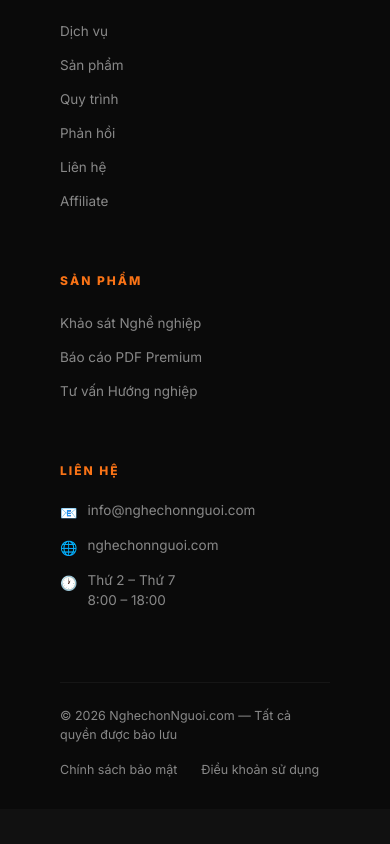
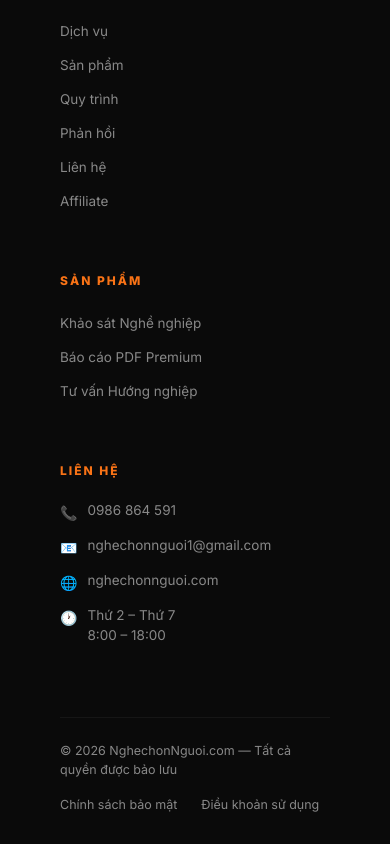
Before and after one commit to nghechonnguoi/ncn-academy, a Next.js app in the folder apps/web/: page / in a window 390 px wide. Shown: the part 9350-10194 px from the top of the page. Before the commit the page ends 10159 px from the top, so only its background shows below. Built offline with nearby package versions, Linux system fonts and the light colour scheme.

Commit message:
feat: add phone 0986864591 and email to footer contact section

```diff
--- a/apps/web/src/components/layout/footer.tsx
+++ b/apps/web/src/components/layout/footer.tsx
@@ -39,8 +39,12 @@
           <div>
             <h4 className="text-[12px] font-extrabold tracking-[2px] uppercase text-ncn-orange mb-[20px]">Liên hệ</h4>
             <div className="flex items-start gap-[10px] mb-[12px]">
+              <span className="text-ncn-orange text-[14px] shrink-0 mt-[2px]">📞</span>
+              <span className="text-[13.5px] text-ncn-gray leading-[1.5]">0986 864 591</span>
+            </div>
+            <div className="flex items-start gap-[10px] mb-[12px]">
               <span className="text-ncn-orange text-[14px] shrink-0 mt-[2px]">📧</span>
-              <span className="text-[13.5px] text-ncn-gray leading-[1.5]">info@nghechonnguoi.com</span>
+              <span className="text-[13.5px] text-ncn-gray leading-[1.5]">nghechonnguoi1@gmail.com</span>
             </div>
             <div className="flex items-start gap-[10px] mb-[12px]">
               <span className="text-ncn-orange text-[14px] shrink-0 mt-[2px]">🌐</span>
@@ -51,6 +55,7 @@
               <span className="text-[13.5px] text-ncn-gray leading-[1.5]">Thứ 2 – Thứ 7<br />8:00 – 18:00</span>
             </div>
           </div>
+
         </div>
 
         <div className="border-t border-white/5 pt-[24px] flex justify-between items-center flex-wrap gap-[16px]">
```
